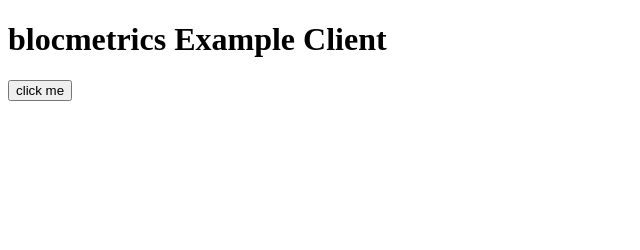
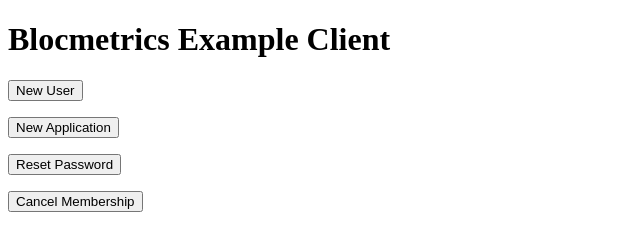
Before and after one commit to wolverineks/Blocmetrics-Client, a plain HTML site: page index.html in a window 1280 px wide. Shown: the whole page, without its empty margins (0-640 px from the left). Drawn offline with Linux system fonts and the light colour scheme.

Commit message:
created library, added parameter

```diff
--- a/index.html
+++ b/index.html
@@ -1,12 +1,18 @@
 <!DOCTYPE html>
 <html>
+<head>
+
+</head>
 <body>
-<h1>blocmetrics Example Client</h1>
-<button onclick="sendClick()">click me</button>
+<h1>Blocmetrics Example Client</h1>
+<p><button onclick="sendClick('new_user')">New User</button></p>
+<p><button onclick="sendClick('new_application')">New Application</button></p>
+<p><button onclick="sendClick('password_reset')">Reset Password</button></p>
+<p><button onclick="sendClick('cancel_membership')">Cancel Membership</button></p>
 <script>
 
-function sendClick(){
-  var event = { event: {name: "click"} };
+function sendClick(event_type){
+  var event = { event: {name: event_type} };
   var request = new XMLHttpRequest();
   request.open("POST", "http://localhost:3000/api/events", true);
   request.setRequestHeader('Content-Type', 'application/json');
```
Also changed, not shown: Blocmetrics-report.js (added, +7 -0 lines).
